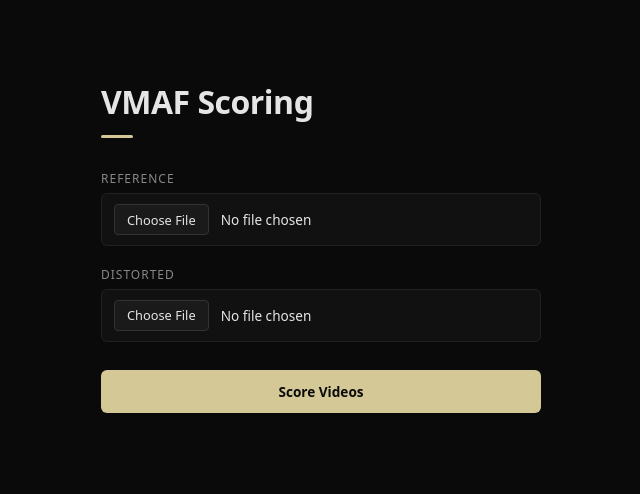
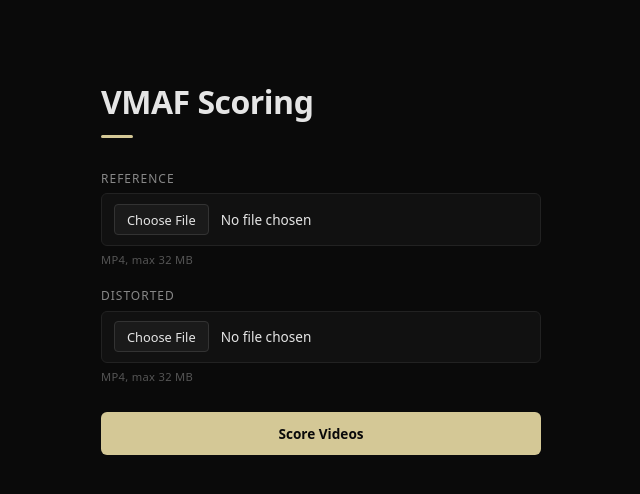
Before and after one commit to birkdev/vmaf-scoring-service, a FastAPI app: page / in a window 1280 px wide. Shown: the top 494 px of the page, without its empty margins (319-959 px from the left). Run offline with FastAPI, Linux system fonts and the light colour scheme.

Commit message:
Add file size hints

```diff
--- a/main.py
+++ b/main.py
@@ -14,6 +14,8 @@ app.mount("/static", StaticFiles(directory="static"), name="static")
 
 templates = Jinja2Templates(directory="templates")
 
+MAX_SIZE = 32 * 1024 * 1024
+
 
 @app.get("/", response_class=HTMLResponse)
 async def read_item(request: Request):
@@ -24,6 +26,12 @@ async def read_item(request: Request):
 async def score_files(reference: UploadFile, distorted: UploadFile):
     if reference.filename is None or distorted.filename is None:
         return {"error": "Filenames are required"}
+
+    if reference.size is None or distorted.size is None:
+        return {"error": "Empty file"}
+
+    if reference.size or distorted.size > MAX_SIZE:
+        return {"error": "File too large. Maximum size is 32 MB."}
 
     with TemporaryDirectory() as tmp_dir:
         ref_path = Path(tmp_dir) / reference.filename
--- a/static/styles.css
+++ b/static/styles.css
@@ -93,6 +93,12 @@ input[type="file"]:hover {
 input[type="file"]:focus-visible {
     outline: none;
     border-color: #d4c896;
+}
+
+.field-hint {
+    font-size: 0.7rem;
+    color: #555;
+    letter-spacing: 0.3px;
 }
 
 input[type="file"]::file-selector-button {
--- a/templates/index.html
+++ b/templates/index.html
@@ -13,10 +13,12 @@
             <div class="field">
                 <label for="reference">Reference</label>
                 <input type="file" id="reference" name="reference" accept=".mp4">
+                <span class="field-hint">MP4, max 32 MB</span>
             </div>
             <div class="field">
                 <label for="distorted">Distorted</label>
                 <input type="file" id="distorted" name="distorted" accept=".mp4">
+                <span class="field-hint">MP4, max 32 MB</span>
             </div>
             <button type="submit">Score Videos</button>
         </form>
@@ -55,6 +57,13 @@
             resultBox.classList.add('hidden');
             errorBox.classList.add('hidden');
 
+            const MAX_SIZE = 32 * 1024 * 1024;
+            for (const input of inputs) {
+                if (input.files[0] && input.files[0].size > MAX_SIZE) {
+                    throw new Error('File too large. Maximum size is 32 MB.');
+                }
+            }
+
             const formData = new FormData(form);
 
             button.textContent = 'Scoring\u2026';
```
